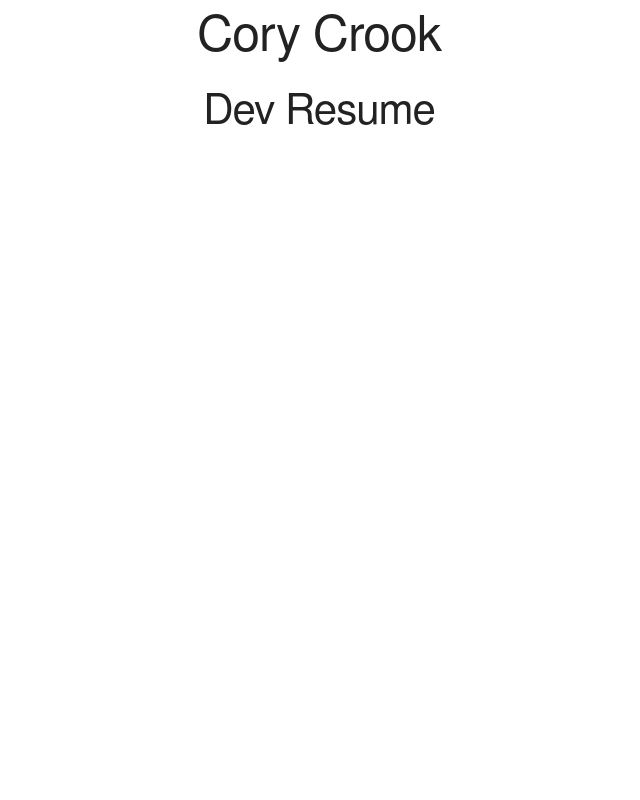
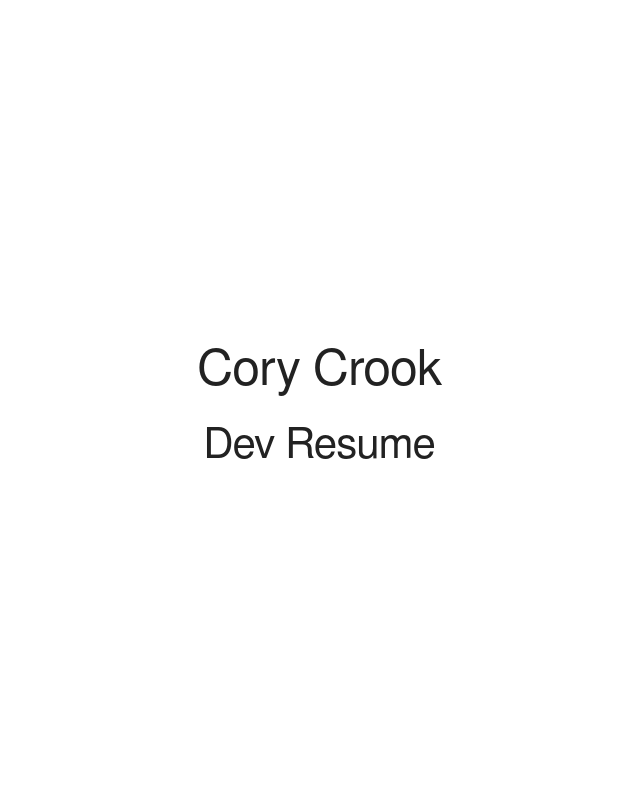
Before and after one commit to coryjamescrook/resume, a Next.js app: page / in a window 1280 px wide. Shown: the top 800 px of the page, without its empty margins (321-961 px from the left). Built offline with nearby package versions, Linux system fonts and the light colour scheme.

Commit message:
vertically align hero section

```diff
--- a/pages/Hero.js
+++ b/pages/Hero.js
@@ -1,8 +1,10 @@
 const Hero = ({ hero }) => {
   return (
     <section id="hero">
-      <h1 className="hero__heading">{hero.heading}</h1>
-      { hero.subHeading ? <h2 className="hero__sub-heading">{hero.subHeading}</h2> : null }
+      <div className="hero__content">
+        <h1 className="hero__heading">{hero.heading}</h1>
+        { hero.subHeading ? <h2 className="hero__sub-heading">{hero.subHeading}</h2> : null }
+      </div>
     </section>
   )
 }
--- a/styles/base.css
+++ b/styles/base.css
@@ -36,11 +36,21 @@ html {
   overflow-wrap: break-word;
 }
 
+#resume > section {
+  min-height: 100vh;
+}
+
 
 /* Hero */
 
 #hero {
-  min-height: 100vh;
+
+}
+
+.hero__content {
+  position: relative;
+  top: 50vh;
+  transform: translateY(-50%);
 }
 
 .hero__heading {
@@ -55,7 +65,7 @@ html {
 /* Bio */
 
 #bio {
-  min-height: 100vh;
+
 }
 
 .bio__heading {
@@ -80,7 +90,7 @@ html {
 /* Experience */
 
 #experience {
-  min-height: 100vh;
+
 }
 
 .experience__heading {
@@ -123,7 +133,7 @@ html {
 /* Skills */
 
 #skills {
-  min-height: 100vh;
+
 }
 
 .skills__heading {
@@ -154,7 +164,7 @@ html {
 /* Contact */
 
 #contact {
-  min-height: 100vh;
+
 }
 
 .contact__heading {
```
